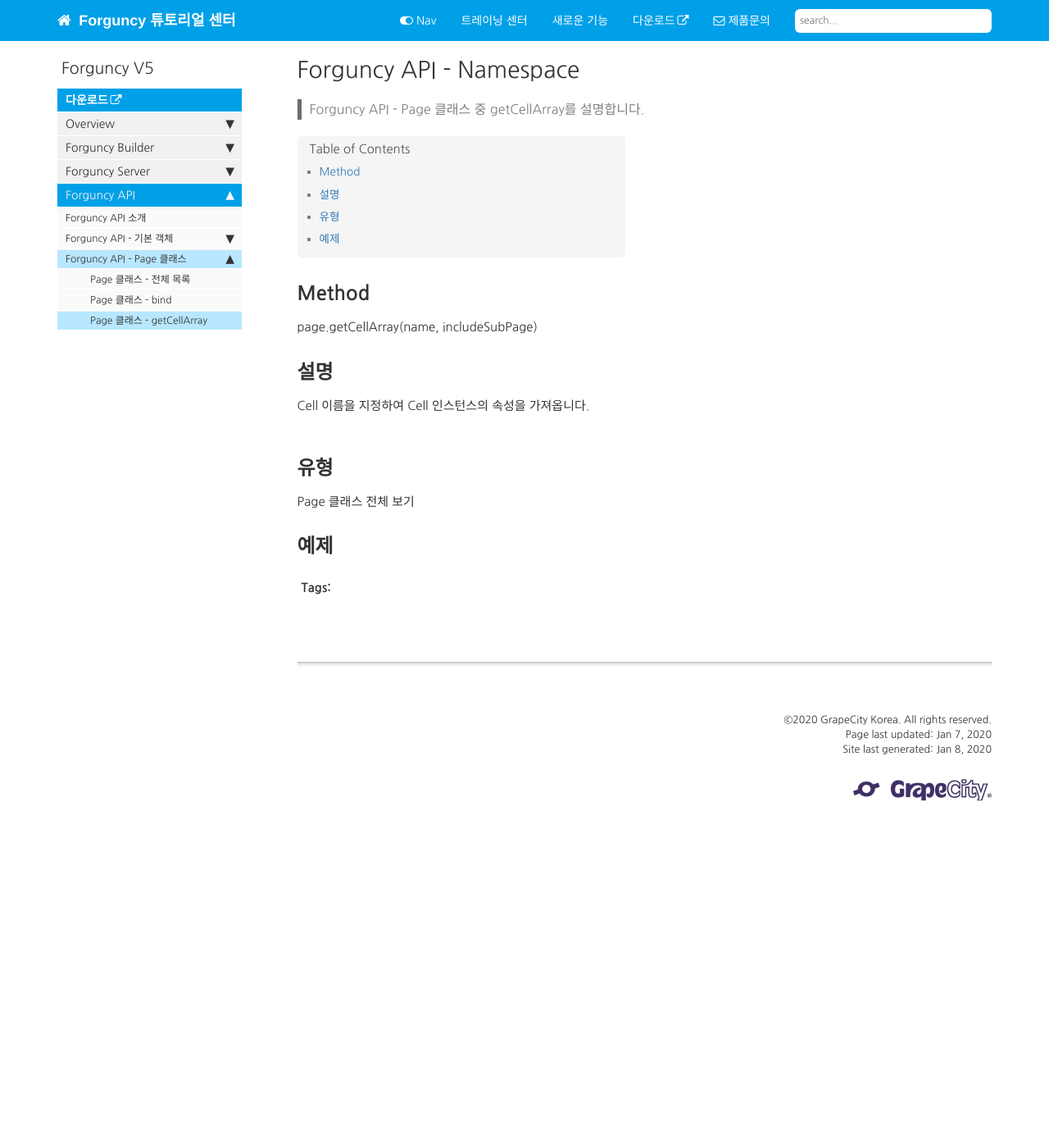
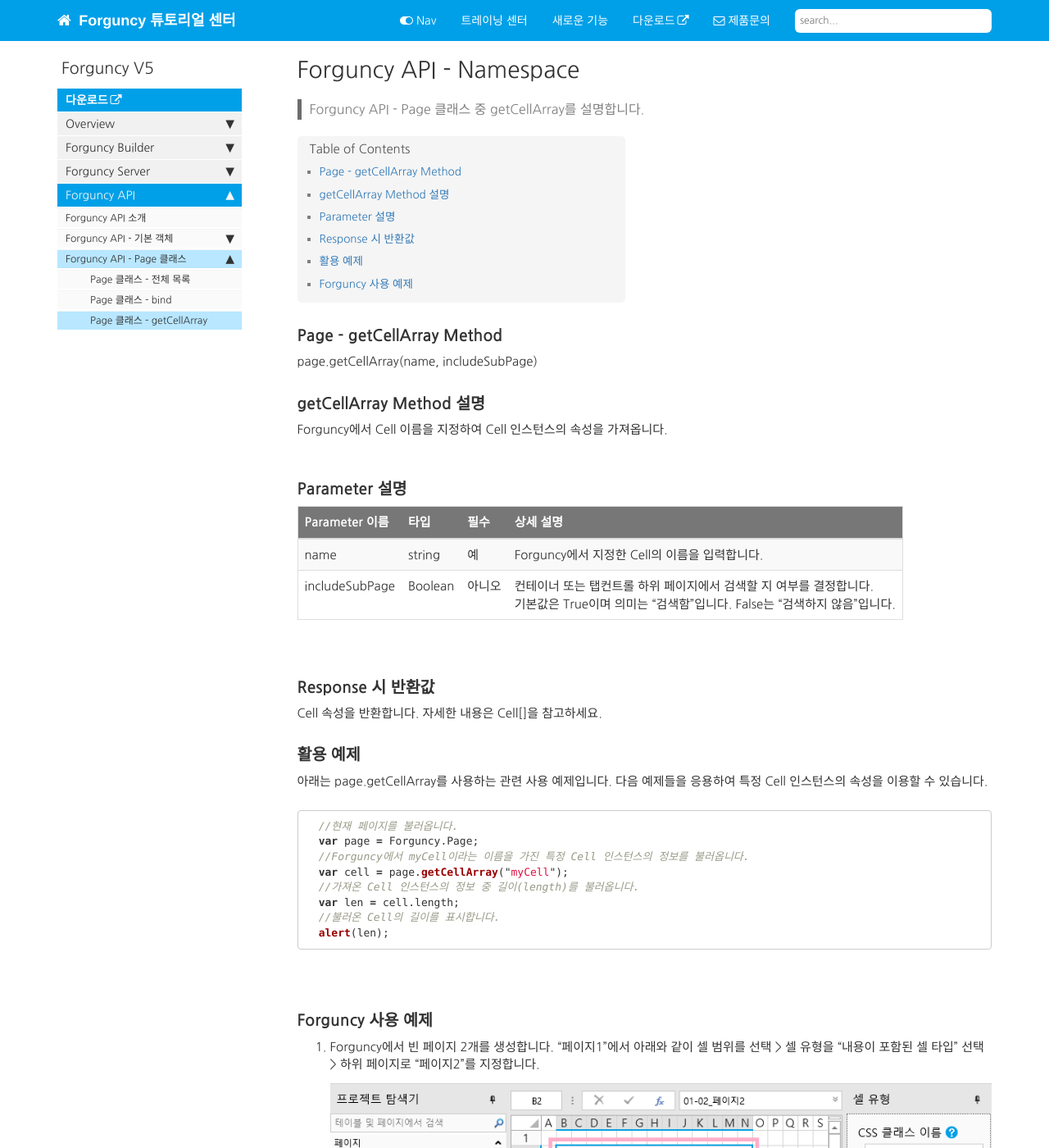
Before and after one commit to Xeppetto/Forguncy-Korea.github.io, a Jekyll site: the page built from pages/forguncy5_03_javascript_api/fgc5jsapi_page_class/fgc5jsapi_page_class_getcellarray.md, in a window 1280 px wide and 1400 px high. Shown: the whole window at 82% size. Built offline with Jekyll 4.4.1, drawn with Linux system fonts in a browser that asks for light colours; comment, search, counter and statistics services are not loaded; some of the changed text lies outside the part shown.

Commit message:
page-getCellArray 1
page-getCellArray 1

```diff
--- a/css/customstyles.css
+++ b/css/customstyles.css
@@ -896,7 +896,7 @@
 
 @media only screen and (min-width: 900px), only screen and (min-device-width: 900px) {
     .col-md-9 img {
-        /* max-width: 700px; */
+        /* max-width: 700px; */ /* 가로로 큰 그림이 있는데, 700px에 맞춰지길래, 일단 body가 표현할 수 있는 최대 값까지 늘리도록 변경 : 2020-01-08 */
         max-height: 700px;
     }
 }
--- a/pages/forguncy5_03_javascript_api/fgc5jsapi_page_class/fgc5jsapi_page_class_getcellarray.md
+++ b/pages/forguncy5_03_javascript_api/fgc5jsapi_page_class/fgc5jsapi_page_class_getcellarray.md
@@ -9,14 +9,68 @@
 folder: forguncy5_03_javascript_api
 ---
 
-## Method
+### Page - getCellArray Method
 page.getCellArray(name, includeSubPage)
 
-## 설명
-Cell 이름을 지정하여 Cell 인스턴스의 속성을 가져옵니다.
+### getCellArray Method 설명
+Forguncy에서 Cell 이름을 지정하여 Cell 인스턴스의 속성을 가져옵니다.
 <br /><br />
 
-## 유형
-Page 클래스 전체 보기
+### Parameter 설명
 
-## 예제
+| Parameter 이름 | 타입 | 필수 | 상세 설명 |
+| --- | --- | --- | --- |
+| name | string | 예 | Forguncy에서 지정한 Cell의 이름을 입력합니다. |
+| includeSubPage | Boolean | 아니오 | 컨테이너 또는 탭컨트롤 하위 페이지에서 검색할 지 여부를 결정합니다. <br />기본값은 True이며 의미는 "검색함"입니다. False는 "검색하지 않음"입니다. |
+
+<br />
+
+### Response 시 반환값
+Cell 속성을 반환합니다. 자세한 내용은 Cell[]을 참고하세요.
+
+### 활용 예제
+아래는 page.getCellArray를 사용하는 관련 사용 예제입니다. 다음 예제들을 응용하여 특정 Cell 인스턴스의 속성을 이용할 수 있습니다.
+<br />
+
+~~~javascript
+  //현재 페이지를 불러옵니다.
+  var page = Forguncy.Page;
+  //Forguncy에서 myCell이라는 이름을 가진 특정 Cell 인스턴스의 정보를 불러옵니다.
+  var cell = page.getCellArray("myCell");
+  //가져온 Cell 인스턴스의 정보 중 길이(length)를 불러옵니다.
+  var len = cell.length;
+  //불러온 Cell의 길이를 표시합니다.
+  alert(len);
+~~~
+
+<br />
+
+### Forguncy 사용 예제
+
+1. Forguncy에서 빈 페이지 2개를 생성합니다. "페이지1"에서 아래와 같이 셀 범위를 선택 > 셀 유형을 "내용이 포함된 셀 타입" 선택 > 하위 페이지로 "페이지2"를 지정합니다.
+    ![]({{site.url}}/images/forguncy5/ex-ss_page-getcellarray02.png)]
+
+    ※ 참고 : "내용이 포함된 셀 타입"이라는 셀 유형은 아래와 같은 위치에 있습니다.
+    ![]({{site.url}}/images/forguncy5/ex-ss_page-getcellarray01.png)]
+
+2. "페이지2"로 이동하여 아래 그림과 같이 셀 영역을 설정합니다.
+    (1) 셀 유형은 '없음' 상태로 그냥 놔두시면 됩니다.
+    ![]({{site.url}}/images/forguncy5/ex-ss_page-getcellarray03.png)]
+
+    (2) 이후 좌측 상단에 "myCell"이라고 붙여 줍니다.
+    (해당 내용은 <font color="purple">Forguncy Cell Name(링크 준비 중)</font>이라고 하는 기능으로 Forguncy에서 각종 Cell의 명령들을 다룰 때 사용합니다.)
+
+3. "페이지1"로 돌아가서 아래 그림과 같이 "버튼"을 생성하고, 버튼에 명령을 설정합니다.
+    (1) 셀 영역을 선택하신 후 셀 유형을 "버튼"으로 선택합니다.
+
+    (2) 버튼 셀을 선택 시 우측에 나타나는 패널에 "명령 편집"으로 이동합니다.
+
+    (3) "JavaScript로 직접 프로그래밍하기" 명령을 이용하여 스크립트를 작성합니다.
+    ![]({{site.url}}/images/forguncy5/ex-ss_page-getcellarray04.png)]
+
+4. 프로젝트를 실행합니다.
+
+5. 웹브라우저에서 아래와 같이 '버튼'을 클릭하면, 1이라는 팝업창이 나타납니다.
+    ![]({{site.url}}/images/forguncy5/ex-ss_page-getcellarray05.png)]
+
+<br /><br />
```
Also changed, not shown: pages/forguncy5_03_javascript_api/fgc5jsapi_page_class/fgc5jsapi_page_class_bind.md (+6 -6 lines), images/forguncy5/ex-ss_page-getcellarray01.png (added), images/forguncy5/ex-ss_page-getcellarray02.png (added), images/forguncy5/ex-ss_page-getcellarray03.png (added), images/forguncy5/ex-ss_page-getcellarray04.png (added), images/forguncy5/ex-ss_page-getcellarray05.png (added).
